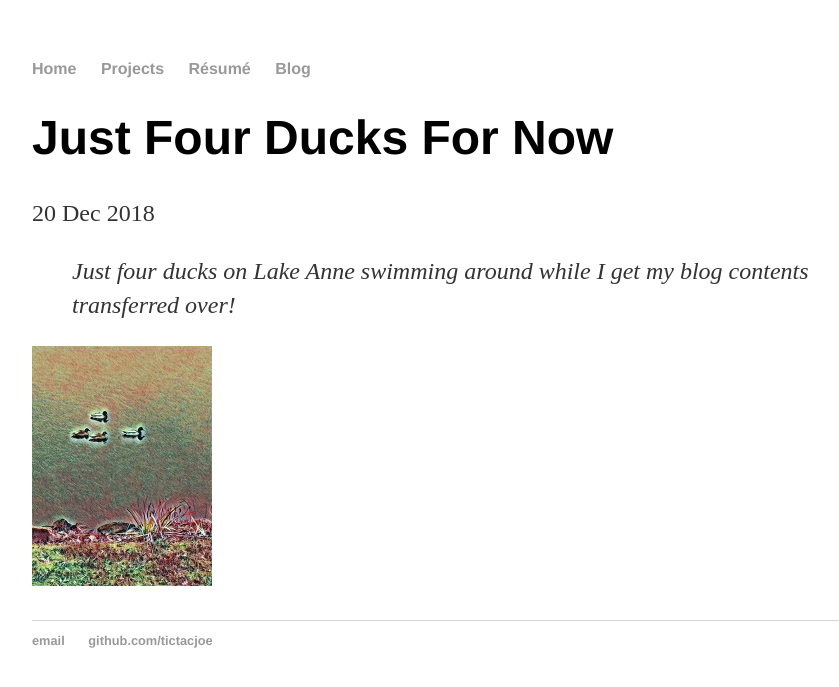
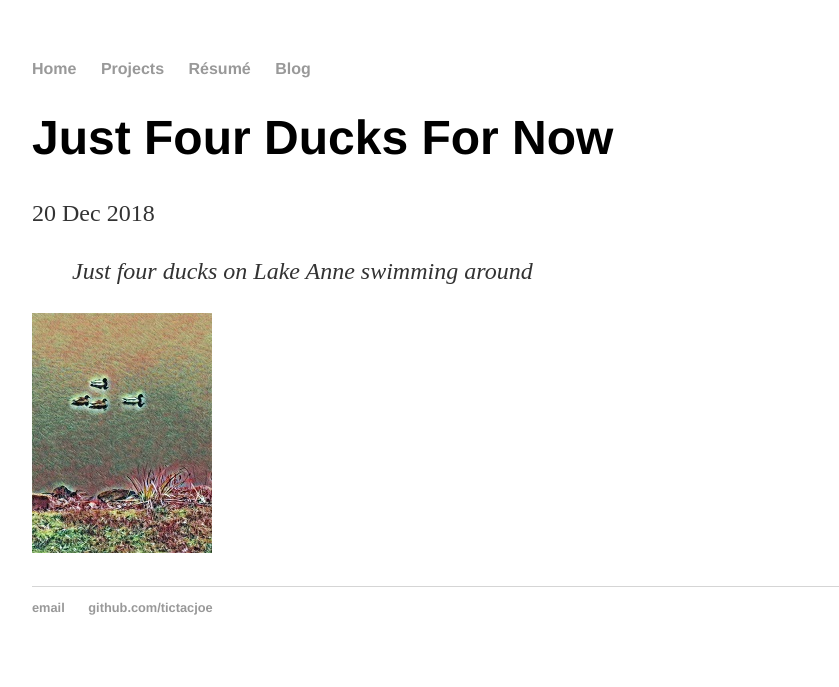
Before and after one commit to tictacjoe/tictacjoe.github.io, a Jekyll site: the page built from _posts/2018-12-20-just-four-ducks-for-now.md, in a window 1280 px wide. Shown: the top 687 px of the page, without its empty margins (160-999 px from the left). Built offline with Jekyll 4.4.1, drawn with Linux system fonts in a browser that asks for light colours; our own code applies the rules of GitHub Pages for plain Markdown files.

Commit message:
Update 2018-12-20-just-four-ducks-for-now.md

```diff
--- a/_posts/2018-12-20-just-four-ducks-for-now.md
+++ b/_posts/2018-12-20-just-four-ducks-for-now.md
@@ -1,6 +1,6 @@
 ---
 published: true
 ---
-> _Just four ducks on Lake Anne swimming around while I get my blog contents transferred over!_
+> _Just four ducks on Lake Anne swimming around_
 
 ![ducks.jpg]({{site.baseurl}}/pics/ducks-25.jpg)
```
